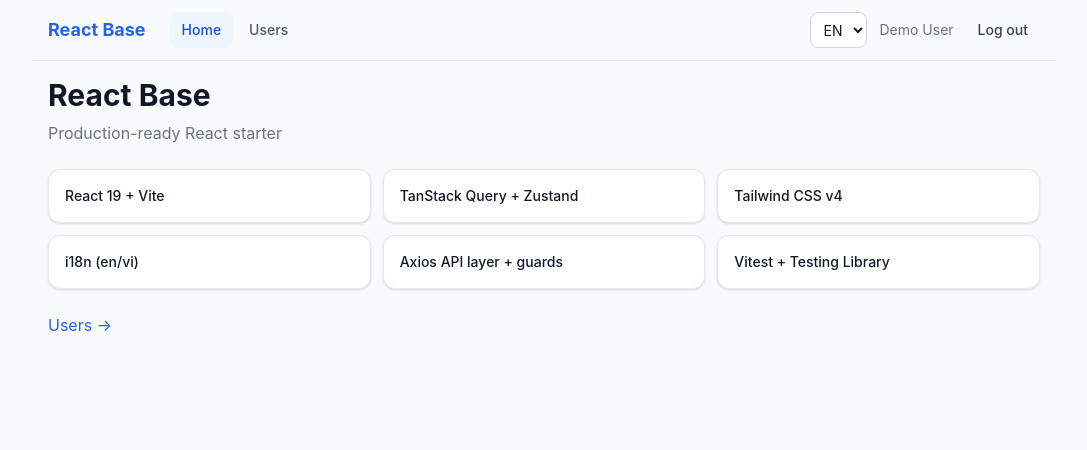
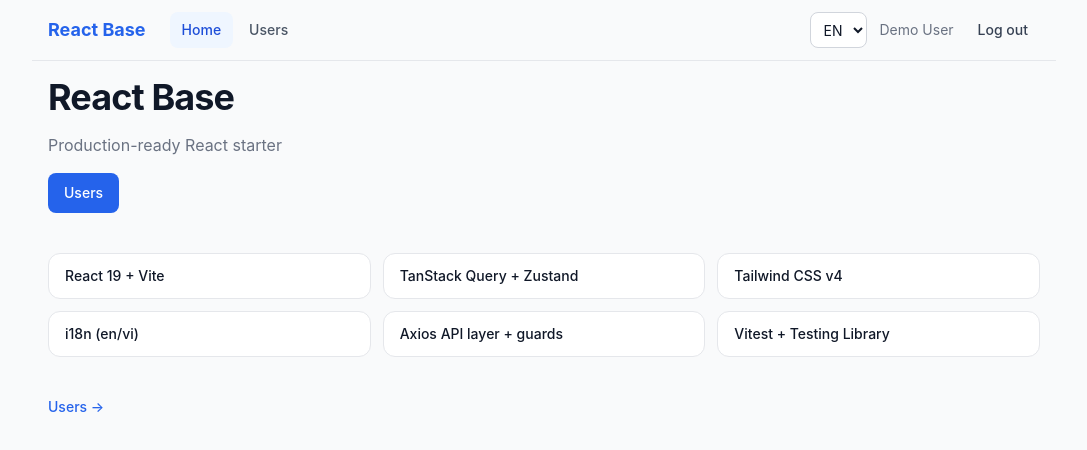
Before and after one commit to danialtranz/tutor, a React (Vite) app: page /login in a window 1280 px wide. Both pictures are taken after a click on the button "Log in". Shown: the top 450 px of the page, without its empty margins (96-1183 px from the left). Built offline with nearby package versions, Linux system fonts and the light colour scheme.

Commit message:
initial project

```diff
--- a/src/app/router.tsx
+++ b/src/app/router.tsx
@@ -5,8 +5,8 @@
 import { NotFoundPage } from '@/pages/NotFoundPage'
 
 // Route-level code splitting: each page is its own chunk.
-const HomePage = lazy(() =>
-  import('@/pages/HomePage').then((m) => ({ default: m.HomePage })),
+const HomepageView = lazy(() =>
+  import('@/view/homepage').then((m) => ({ default: m.HomepageView })),
 )
 const UsersListPage = lazy(() =>
   import('@/features/users/UsersListPage').then((m) => ({ default: m.UsersListPage })),
@@ -23,7 +23,7 @@
       {
         element: <AppLayout />,
         children: [
-          { index: true, element: <HomePage /> },
+          { index: true, element: <HomepageView /> },
           { path: 'users', element: <UsersListPage /> },
         ],
       },
--- a/src/pages/HomePage.tsx
+++ /dev/null
@@ -1,33 +0,0 @@
-import { useTranslation } from 'react-i18next'
-import { Link } from 'react-router-dom'
-import { Card } from '@/components/ui/Card'
-
-export function HomePage() {
-  const { t } = useTranslation()
-  const features = [
-    'React 19 + Vite',
-    'TanStack Query + Zustand',
-    'Tailwind CSS v4',
-    'i18n (en/vi)',
-    'Axios API layer + guards',
-    'Vitest + Testing Library',
-  ]
-  return (
-    <section className="flex flex-col gap-6">
-      <div>
-        <h1 className="text-3xl font-bold">{t('app.name')}</h1>
-        <p className="mt-2 text-gray-500">{t('app.tagline')}</p>
-      </div>
-      <div className="grid gap-3 sm:grid-cols-2 lg:grid-cols-3">
-        {features.map((f) => (
-          <Card key={f} className="p-4 text-sm font-medium">
-            {f}
-          </Card>
-        ))}
-      </div>
-      <Link to="/users" className="text-brand-600 hover:underline">
-        {t('nav.users')} →
-      </Link>
-    </section>
-  )
-}
--- /dev/null
+++ b/src/view/homepage/FeatureList.tsx
@@ -0,0 +1,24 @@
+const FEATURES = [
+  'React 19 + Vite',
+  'TanStack Query + Zustand',
+  'Tailwind CSS v4',
+  'i18n (en/vi)',
+  'Axios API layer + guards',
+  'Vitest + Testing Library',
+] as const
+
+/** Homepage view — feature grid */
+export function FeatureList() {
+  return (
+    <ul className="grid gap-3 sm:grid-cols-2 lg:grid-cols-3">
+      {FEATURES.map((feature) => (
+        <li
+          key={feature}
+          className="rounded-xl border border-gray-200 bg-white px-4 py-3 text-sm font-medium dark:border-gray-800 dark:bg-gray-900"
+        >
+          {feature}
+        </li>
+      ))}
+    </ul>
+  )
+}
--- /dev/null
+++ b/src/view/homepage/HeroSection.tsx
@@ -0,0 +1,26 @@
+import { Link } from 'react-router-dom'
+
+type HeroSectionProps = {
+  title: string
+  tagline: string
+  ctaLabel: string
+  ctaTo: string
+}
+
+/** Homepage view — hero block */
+export function HeroSection({ title, tagline, ctaLabel, ctaTo }: HeroSectionProps) {
+  return (
+    <div className="flex flex-col gap-4">
+      <h1 className="text-3xl font-bold tracking-tight sm:text-4xl">{title}</h1>
+      <p className="max-w-xl text-base text-gray-500 dark:text-gray-400">{tagline}</p>
+      <div>
+        <Link
+          to={ctaTo}
+          className="inline-flex items-center rounded-lg bg-brand-600 px-4 py-2.5 text-sm font-medium text-white transition-colors hover:bg-brand-700"
+        >
+          {ctaLabel}
+        </Link>
+      </div>
+    </div>
+  )
+}
--- /dev/null
+++ b/src/view/homepage/HomepageView.tsx
@@ -0,0 +1,26 @@
+import { useTranslation } from 'react-i18next'
+import { Link } from 'react-router-dom'
+import { FeatureList } from './FeatureList'
+import { HeroSection } from './HeroSection'
+
+export function HomepageView() {
+  const { t } = useTranslation()
+
+  return (
+    <section className="flex flex-col gap-10">
+      <HeroSection
+        title={t('app.name')}
+        tagline={t('app.tagline')}
+        ctaLabel={t('nav.users')}
+        ctaTo="/users"
+      />
+      <FeatureList />
+      <Link
+        to="/users"
+        className="text-sm font-medium text-brand-600 transition-colors hover:text-brand-700 hover:underline"
+      >
+        {t('nav.users')} →
+      </Link>
+    </section>
+  )
+}
--- /dev/null
+++ b/src/view/homepage/index.ts
@@ -0,0 +1 @@
+export { HomepageView } from './HomepageView'
```
Also changed, not shown: 1 other file (tests, documents, lock files or other folders).
